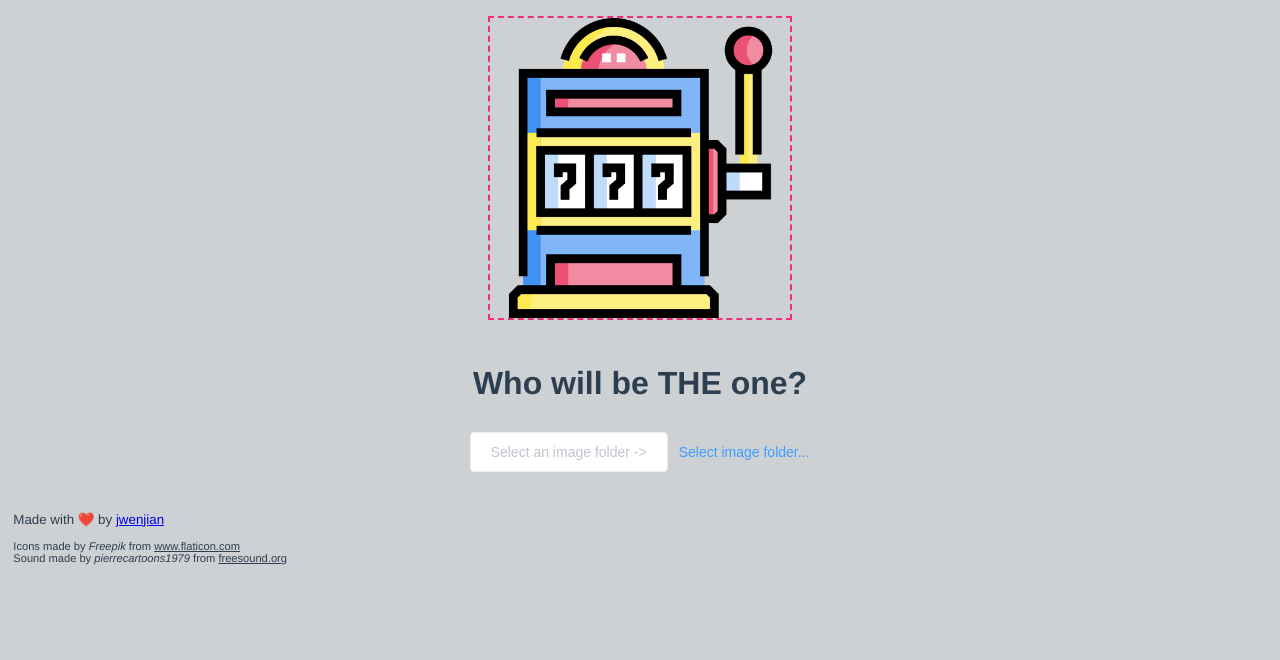
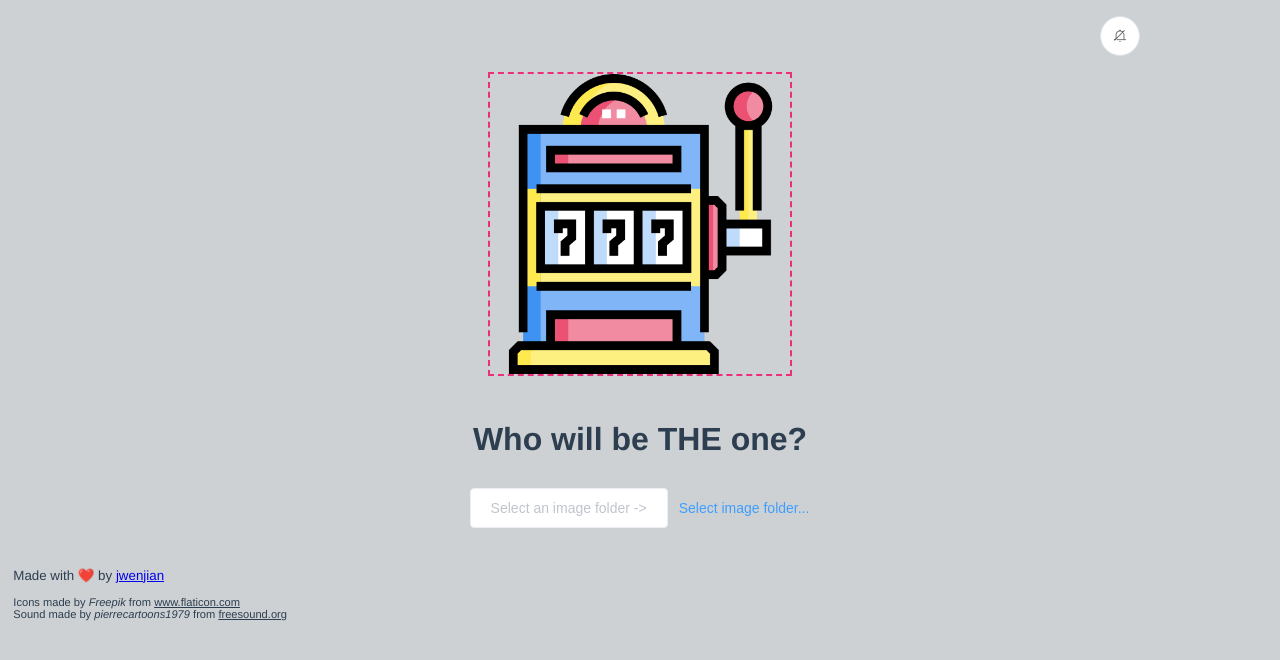
Before and after one commit to jwenjian/lucky-you, a Vue app: page / in a window 1280 px wide. Shown: the top 660 px of the page. Built offline with nearby package versions, Linux system fonts and the light colour scheme; no server answers.

Commit message:
add sound control button to mute or unmute the sound

```diff
--- a/src/App.vue
+++ b/src/App.vue
@@ -1,5 +1,10 @@
 <template>
   <div id="app">
+    <el-row justify="space-between" class="toobar-row">
+      <el-col :span="6" :offset="18">
+        <el-button class="toobar-btn" :icon="soundBtnIcon" circle @click="toggleSound"></el-button>
+      </el-col>
+    </el-row>
     <el-row justify="space-between" class="img-row">
       <el-col :span="12" :offset="6">
         <img id="the-img" :src="imageUrl" />
@@ -33,9 +38,11 @@
           <i>Freepik</i> from
           <u>www.flaticon.com</u>
         </span>
-        <span class="copyright">Sound made by
+        <span class="copyright">
+          Sound made by
           <i>pierrecartoons1979</i> from
-          <u>freesound.org</u></span>
+          <u>freesound.org</u>
+        </span>
       </el-col>
     </el-row>
   </div>
@@ -44,7 +51,7 @@
 <script>
 import { readBinaryFile, readDir } from "tauri/api/fs";
 import { open } from "tauri/api/dialog";
-import { Howl } from 'howler'
+import { Howl } from "howler";
 
 export default {
   name: "App",
@@ -67,26 +74,43 @@ export default {
       sound: {
         rolling: null,
         success: null
-      }
+      },
+      isPlaySound: true
     };
   },
+  computed: {
+    soundBtnIcon() {
+      return this.isPlaySound ? "el-icon-close-notification" : "el-icon-bell";
+    }
+  },
   methods: {
+    toggleSound() {
+      this.isPlaySound = !this.isPlaySound;
+      let msg = this.isPlaySound ? "Unmuted" : "Muted";
+      this.$message({
+        duration: 1000,
+        type: "info",
+        message: msg
+      });
+    },
     stopRoll() {
       this.stop = true;
       clearInterval(this.itv);
       this.itv = null;
     },
     playRollingSound() {
-      this.sound.rolling.play()
+      this.sound.rolling.play();
     },
     stopRollingSound() {
-      this.sound.rolling.pause()
+      this.sound.rolling.pause();
     },
     playSuccessSound() {
-     this.sound.success.play()
+      this.sound.success.play();
     },
     doStart() {
-      this.playRollingSound();
+      if (this.isPlaySound) {
+        this.playRollingSound();
+      }
       this.stop = false;
       this.itv = setInterval(() => {
         this.imageUrl = this.images[this.idx].uri;
@@ -100,10 +124,14 @@ export default {
       this.startBtnText = "Stop";
     },
     doStop() {
-      this.playSuccessSound()
+      if (this.isPlaySound) {
+        this.playSuccessSound();
+      }
       this.stop = true;
       clearInterval(this.itv);
-      this.stopRollingSound()
+      if (this.isPlaySound) {
+        this.stopRollingSound();
+      }
       this.itv = null;
       this.btnType = "success";
       this.startBtnText = "Start";
@@ -168,7 +196,6 @@ export default {
                 this.imageUrl = "/casino.png";
                 this.$message({
                   duration: 1000,
-                  position: "bottom",
                   type: "success",
                   message: `${this.images.length} images read successfully!\r\nYou can now start to pick the lucky one.`
                 });
@@ -192,8 +219,8 @@ export default {
       }
       this.reset();
 
-      this.imageUrl = '/casino.png';
-      this.btnType = '';
+      this.imageUrl = "/casino.png";
+      this.btnType = "";
       this.readyForRoll = false;
       this.startBtnText = "Reading image files...";
       this.convertFile2Images(files);
@@ -227,12 +254,12 @@ export default {
   mounted() {
     console.log("mounted");
     this.sound.rolling = new Howl({
-      src: ['rolling.mp3'],
+      src: ["rolling.mp3"],
       loop: true
-    })
+    });
     this.sound.success = new Howl({
-      src: ['success.mp3']
-    })
+      src: ["success.mp3"]
+    });
   }
 };
 </script>
@@ -285,4 +312,7 @@ html body {
   display: block;
   font-size: smaller;
 }
+.toobar-row {
+  margin-top: 1em;
+}
 </style>
```
